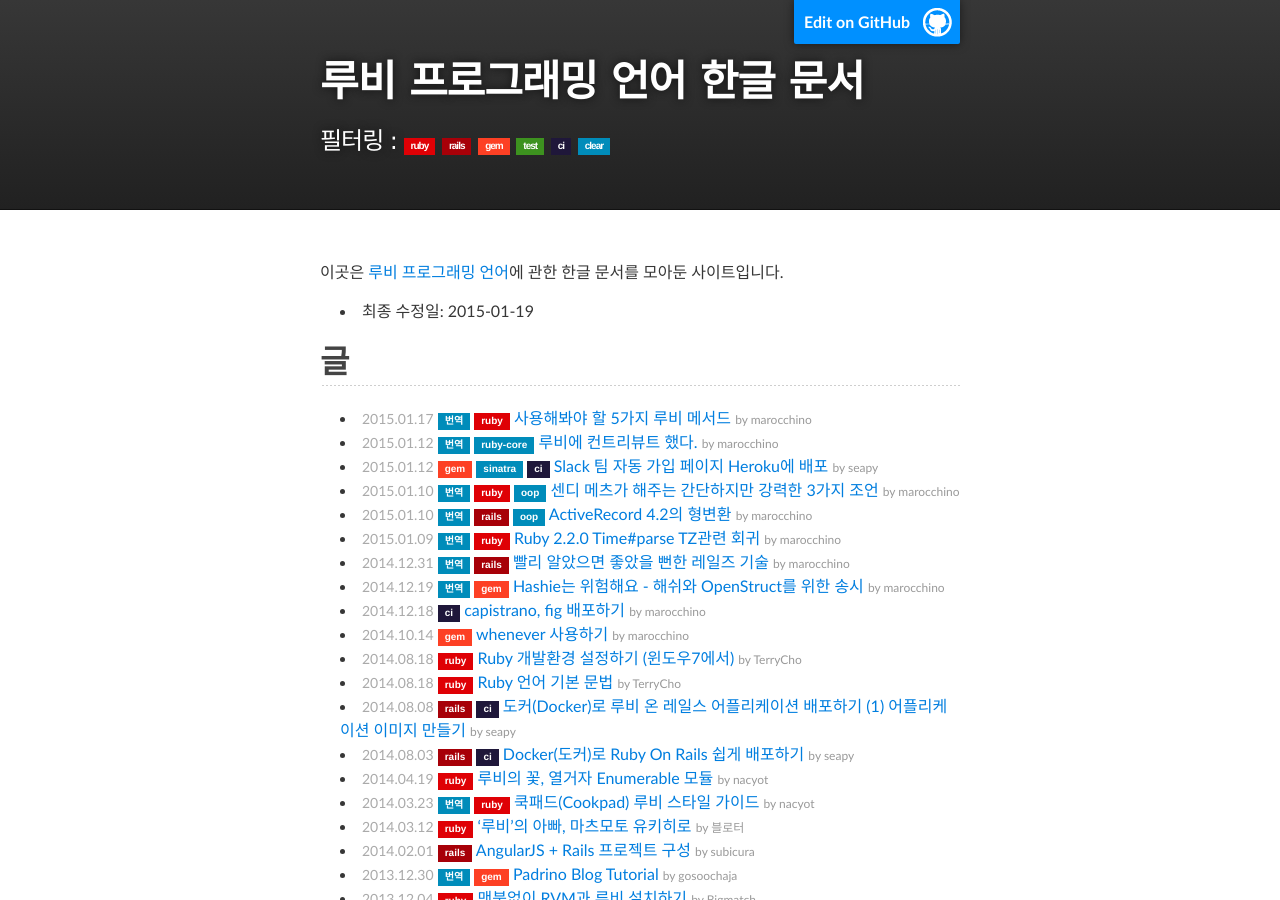
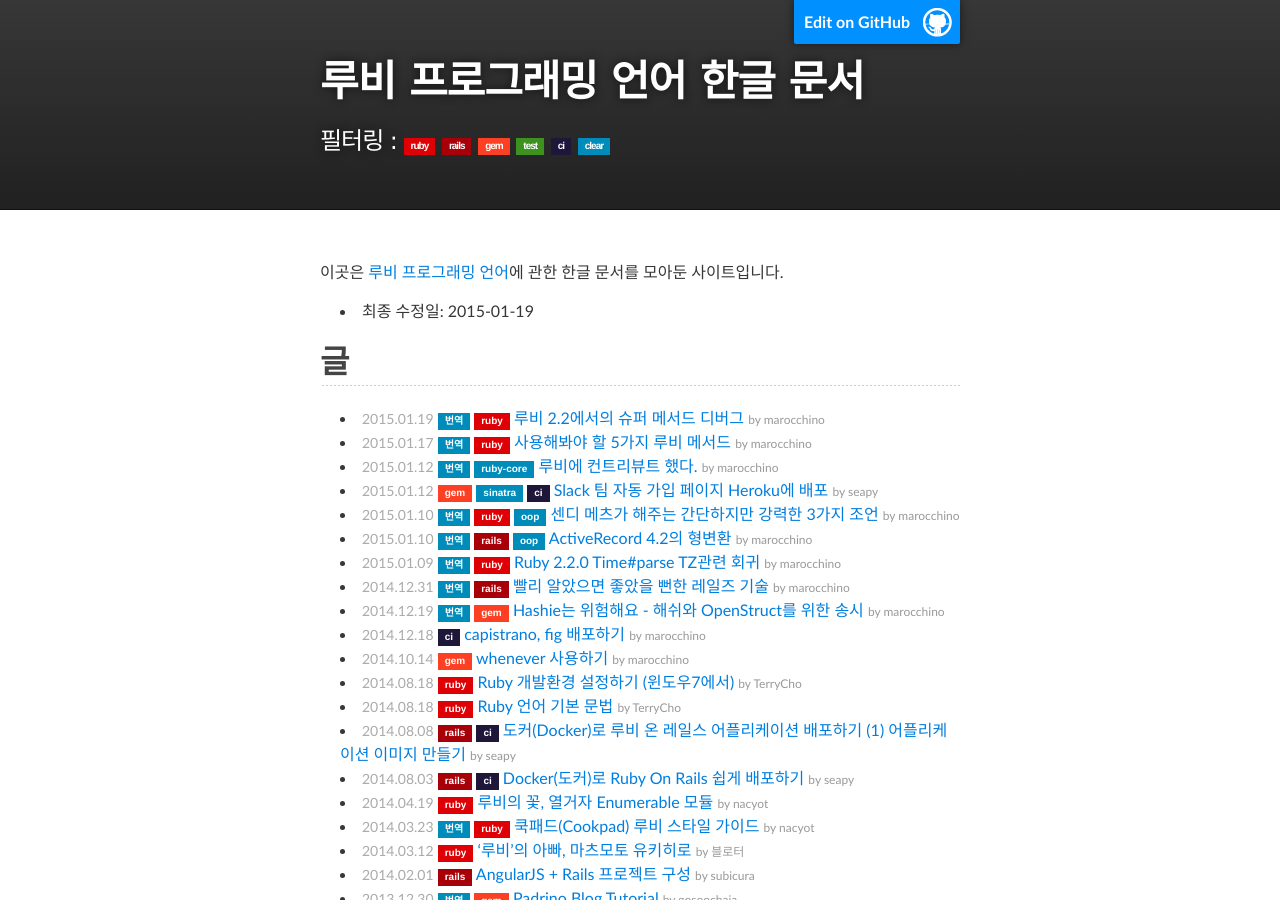
Before and after one commit to rubykr/rubykr.github.io, a Jekyll site: the page built from index.md, in a window 1280 px wide and 900 px high. Built offline with Jekyll 4.4.1, drawn with Linux system fonts in a browser that asks for light colours; comment, search, counter and statistics services are not loaded.

Commit message:
Add article

```diff
--- a/index.md
+++ b/index.md
@@ -10,6 +10,7 @@
 ## [글](#articles)
 {: #articles}
 
+- [루비 2.2에서의 슈퍼 메서드 디버그](https://dayone.me/1faIzEW){: .article data-date="2015.01.19" data-tags="translated ruby" data-author="marocchino" }
 - [사용해봐야 할 5가지 루비 메서드](https://dayone.me/1eP1zCQ){: .article data-date="2015.01.17" data-tags="translated ruby" data-author="marocchino" }
 - [루비에 컨트리뷰트 했다.](https://dayone.me/1dJRzSb){: .article data-date="2015.01.12" data-tags="translated ruby-core" data-author="marocchino" }
 - [Slack 팀 자동 가입 페이지 Heroku에 배포](http://seapy.com/2087){: .article data-date="2015.01.12" data-tags="gem sinatra ci" data-author="seapy" }
```
